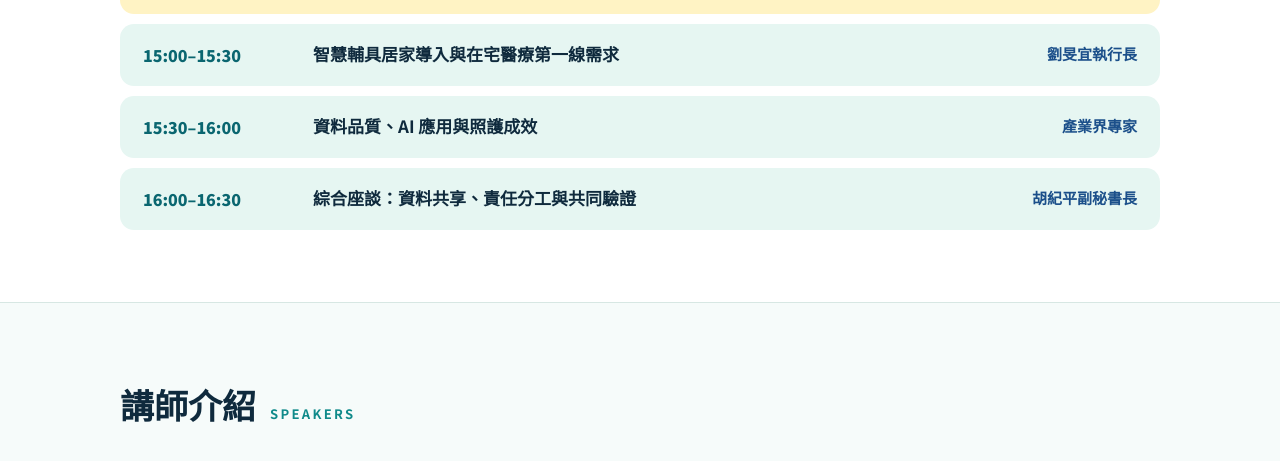
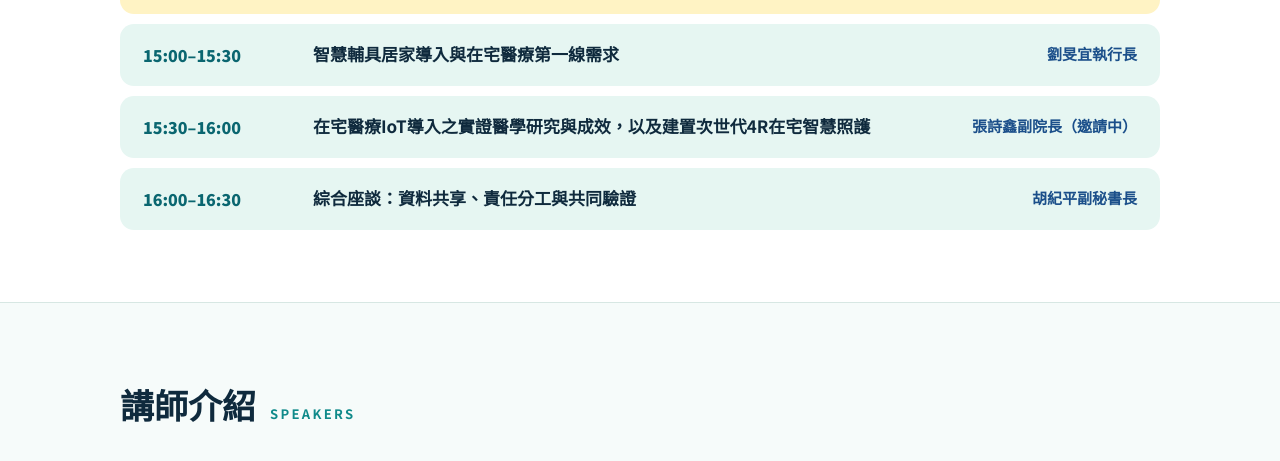
Before and after one commit to itriahmci-sys/itriahmci, a plain HTML site: page activity/index.html in a window 1280 px wide. Shown: the part 2109-2570 px from the top of the page. Drawn offline with Linux system fonts and the light colour scheme.

Commit message:
Update index.html

```diff
--- a/activity/index.html
+++ b/activity/index.html
@@ -250,7 +250,7 @@ footer a{color:#fff}
       <li class="talk"><span class="time">14:20–14:50</span><span class="topic">智慧輔具數據對接 HIS、FHIR 的資安落地與實務</span><span class="who">劉致宏副總經理</span></li>
       <li class="break"><span class="time">14:50–15:00</span><span class="topic">茶敘與設備交流</span><span class="who"></span></li>
       <li class="talk"><span class="time">15:00–15:30</span><span class="topic">智慧輔具居家導入與在宅醫療第一線需求</span><span class="who">劉旻宜執行長</span></li>
-      <li class="talk"><span class="time">15:30–16:00</span><span class="topic">資料品質、AI 應用與照護成效</span><span class="who">產業界專家</span></li>
+      <li class="talk"><span class="time">15:30–16:00</span><span class="topic">在宅醫療IoT導入之實證醫學研究與成效，以及建置次世代4R在宅智慧照護</span><span class="who">張詩鑫副院長（邀請中）</span></li>
       <li class="talk"><span class="time">16:00–16:30</span><span class="topic">綜合座談：資料共享、責任分工與共同驗證</span><span class="who">胡紀平副秘書長</span></li>
     </ol>
   </div>
```
